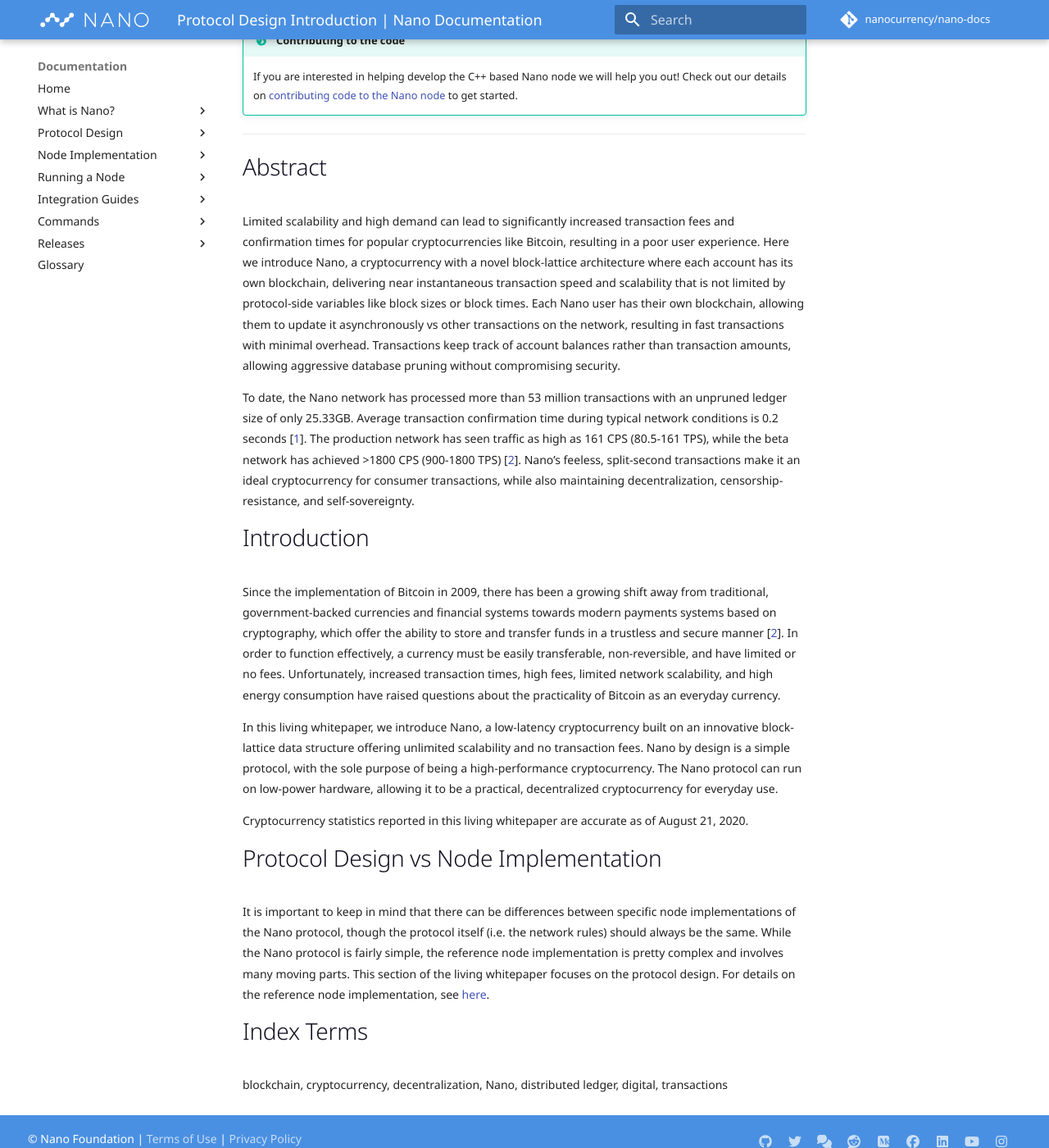
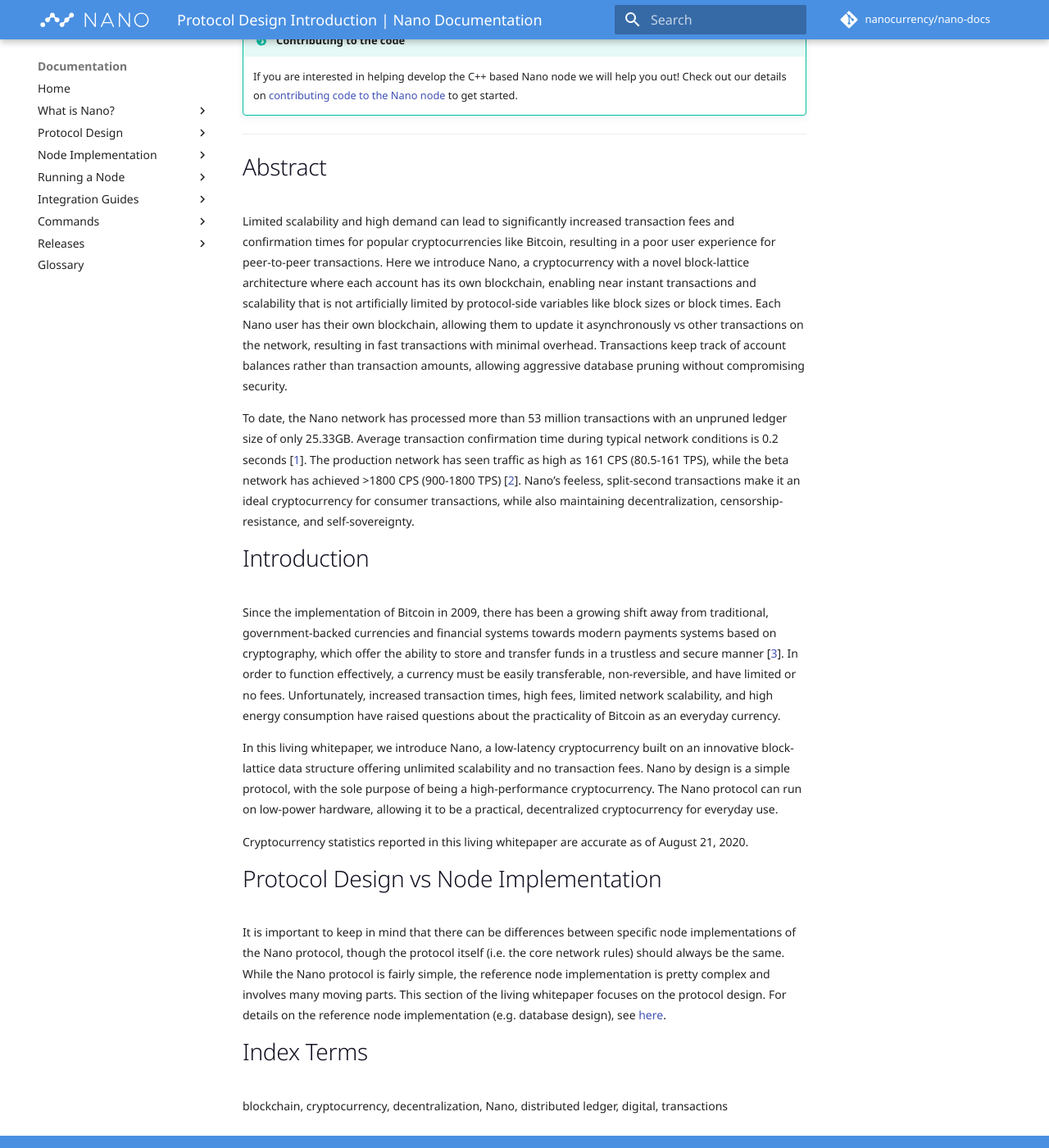
Before and after one commit to nanocurrency/nano-docs, an MkDocs documentation site: the page built from docs/protocol-design/introduction.md, in a window 1280 px wide and 1400 px high, scrolled down 295 px. Shown: the whole window at 82% size. Built offline with MkDocs 1.6.1 and Material for MkDocs 9.7.7, drawn with Linux system fonts in a browser that asks for light colours; comment, search, counter and statistics services are not loaded.

Commit message:
Update introduction.md

```diff
--- a/docs/protocol-design/introduction.md
+++ b/docs/protocol-design/introduction.md
@@ -9,13 +9,14 @@
 ---
 
 # Abstract
-Limited scalability and high demand can lead to significantly increased transaction fees and confirmation times for popular cryptocurrencies like Bitcoin, resulting in a poor user experience. Here we introduce Nano, a cryptocurrency with a novel block-lattice architecture where each account has its own blockchain, delivering near instantaneous transaction speed and scalability that is not limited by protocol-side variables like block sizes or block times. Each Nano user has their own blockchain, allowing them to update it asynchronously vs other transactions on the network, resulting in fast transactions with minimal overhead. Transactions keep track of account balances rather than transaction amounts, allowing aggressive database pruning without compromising security.
+
+Limited scalability and high demand can lead to significantly increased transaction fees and confirmation times for popular cryptocurrencies like Bitcoin, resulting in a poor user experience for peer-to-peer transactions. Here we introduce Nano, a cryptocurrency with a novel block-lattice architecture where each account has its own blockchain, enabling near instant transactions and scalability that is not artificially limited by protocol-side variables like block sizes or block times. Each Nano user has their own blockchain, allowing them to update it asynchronously vs other transactions on the network, resulting in fast transactions with minimal overhead. Transactions keep track of account balances rather than transaction amounts, allowing aggressive database pruning without compromising security.
 
 To date, the Nano network has processed more than 53 million transactions with an unpruned ledger size of only 25.33GB. Average transaction confirmation time during typical network conditions is 0.2 seconds [[1](https://repnode.org/network/confirmation)]. The production network has seen traffic as high as 161 CPS (80.5-161 TPS), while the beta network has achieved >1800 CPS (900-1800 TPS) [[2](https://forum.nano.org/t/nano-stress-tests-measuring-bps-cps-tps-in-the-real-world/436)]. Nano’s feeless, split-second transactions make it an ideal cryptocurrency for consumer transactions, while also maintaining decentralization, censorship-resistance, and self-sovereignty.
 
 # Introduction
 
-Since the implementation of Bitcoin in 2009, there has been a growing shift away from traditional, government-backed currencies and financial systems towards modern payments systems based on cryptography, which offer the ability to store and transfer funds in a trustless and secure manner [[2](http://bitcoin.org/bitcoin.pdf)]. In order to function effectively, a currency must be easily transferable, non-reversible, and have limited or no fees. Unfortunately, increased transaction times, high fees, limited network scalability, and high energy consumption have raised questions about the practicality of Bitcoin as an everyday currency.
+Since the implementation of Bitcoin in 2009, there has been a growing shift away from traditional, government-backed currencies and financial systems towards modern payments systems based on cryptography, which offer the ability to store and transfer funds in a trustless and secure manner [[3](http://bitcoin.org/bitcoin.pdf)]. In order to function effectively, a currency must be easily transferable, non-reversible, and have limited or no fees. Unfortunately, increased transaction times, high fees, limited network scalability, and high energy consumption have raised questions about the practicality of Bitcoin as an everyday currency.
 
 In this living whitepaper, we introduce Nano, a low-latency cryptocurrency built on an innovative block-lattice data structure offering unlimited scalability and no transaction fees. Nano by design is a simple protocol, with the sole purpose of being a high-performance cryptocurrency. The Nano protocol can run on low-power hardware, allowing it to be a practical, decentralized cryptocurrency for everyday use.
 
@@ -23,7 +24,7 @@
 
 # Protocol Design vs Node Implementation
 
-It is important to keep in mind that there can be differences between specific node implementations of the Nano protocol, though the protocol itself (i.e. the network rules) should always be the same. While the Nano protocol is fairly simple, the reference node implementation is pretty complex and involves many moving parts. This section of the living whitepaper focuses on the protocol design. For details on the reference node implementation, see [here](/node-implementation/overview).
+It is important to keep in mind that there can be differences between specific node implementations of the Nano protocol, though the protocol itself (i.e. the core network rules) should always be the same. While the Nano protocol is fairly simple, the reference node implementation is pretty complex and involves many moving parts. This section of the living whitepaper focuses on the protocol design. For details on the reference node implementation (e.g. database design), see [here](/node-implementation/overview).
 
 # Index Terms
 blockchain, cryptocurrency, decentralization, Nano, distributed ledger, digital, transactions
```
